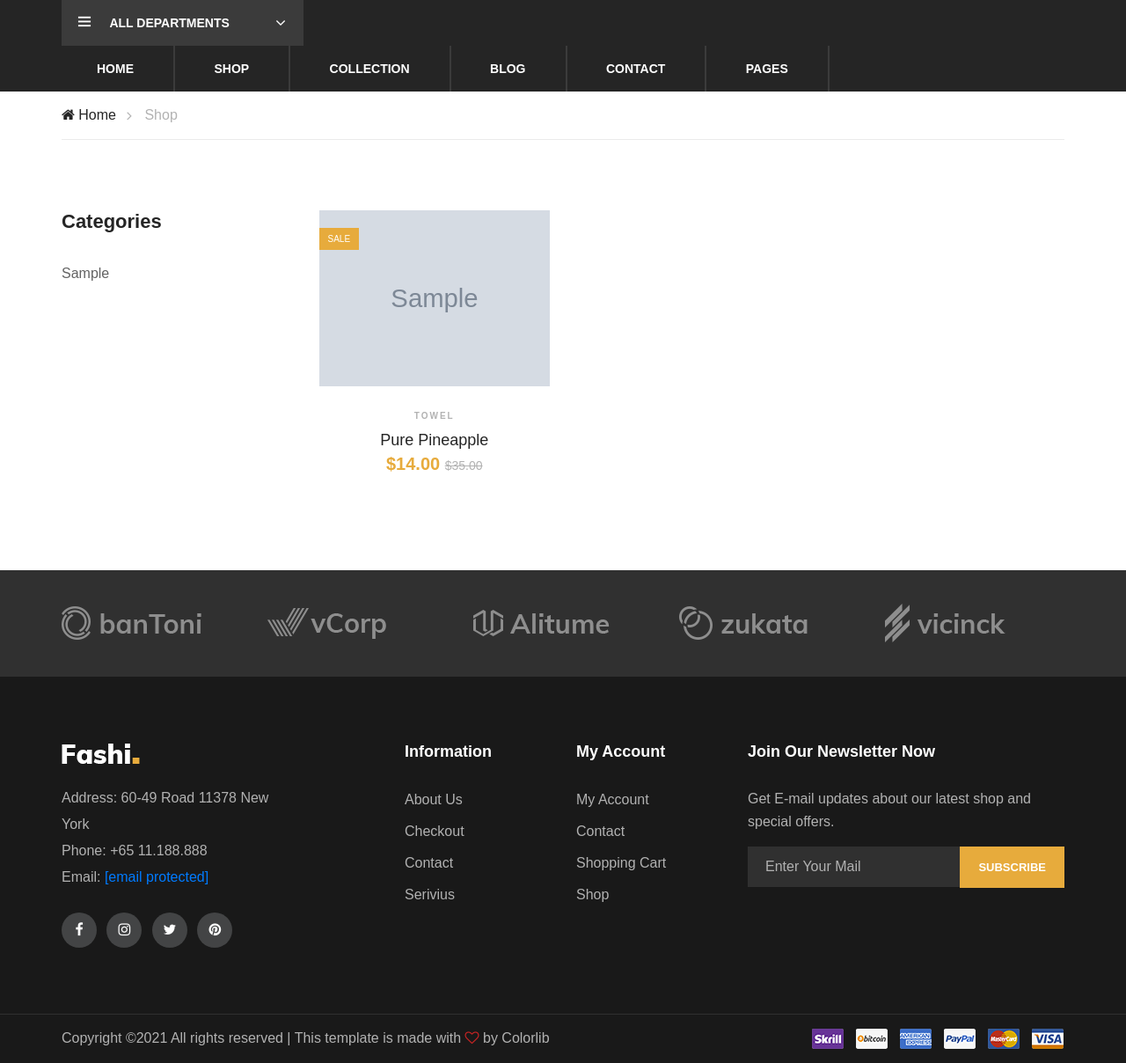
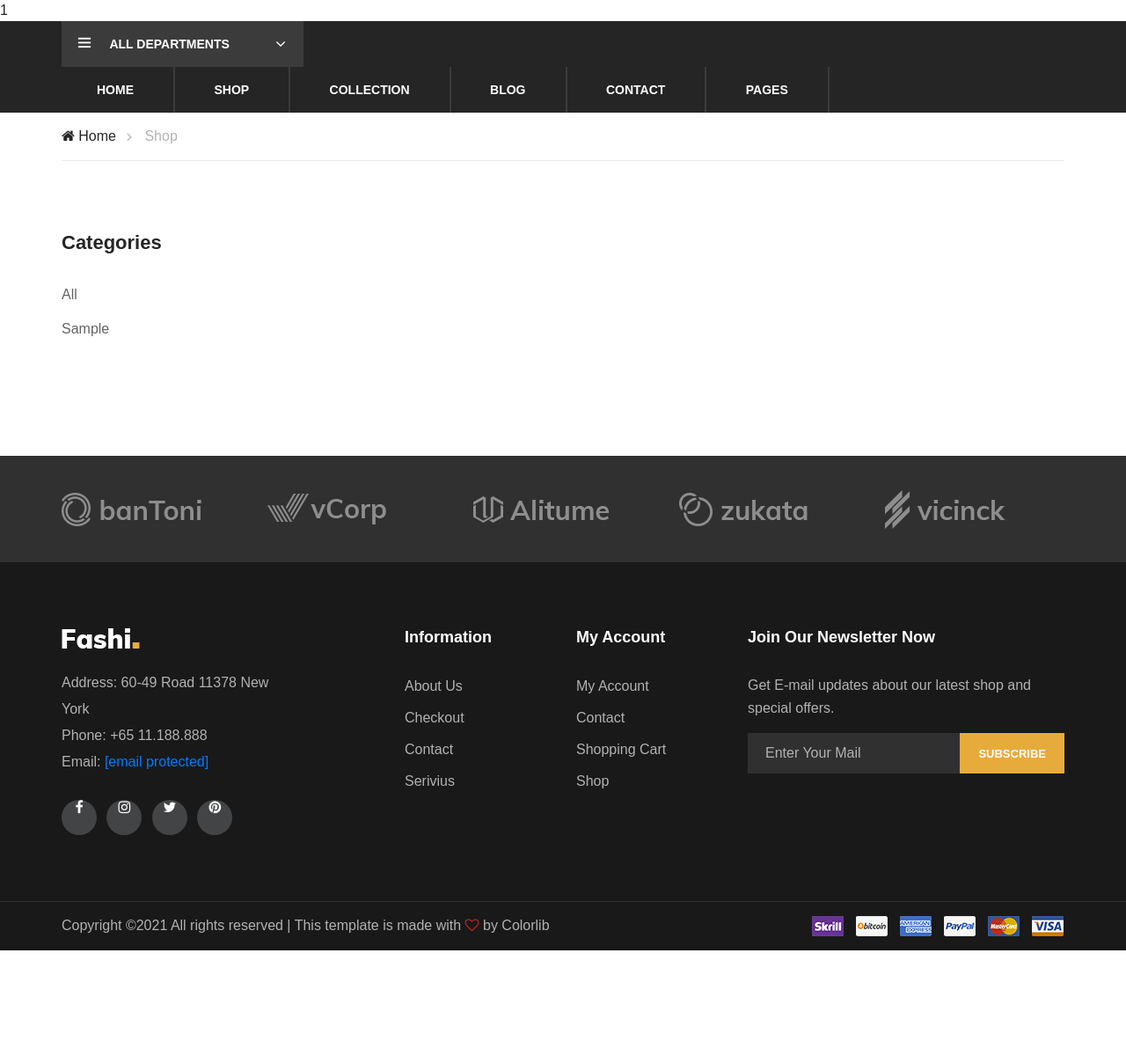
Before and after one commit to khushalmehta/Balaji, a PHP site: page /shop.php?pcategory=1 in a window 1280 px wide. Shown: the whole page at 88% size. After the commit the page ends 1080 px from the top, so only its background shows below. Run offline with PHP 8.4, Linux system fonts and the light colour scheme; tables that the repository leaves empty or names only in its code hold one stand-in row (values such as "Sample post"); grey boxes marked "Sample" are stand-in pictures; some libraries are stand-ins or nearby versions; some web fonts are replaced.

Commit message:
Update shop.php

```diff
--- a/shop.php
+++ b/shop.php
@@ -1,8 +1,16 @@
 <?php
 require 'Admin/config.php';
-    $query="select * from products";
-    $display_product=mysqli_query($con,$query);
-    $cat=mysqli_query($con,"select * from products");
+$cat=$_GET['pcategory'];
+echo $cat;
+	if($cat=="all"){
+		$query="select * from products";
+		$display_product=mysqli_query($con,$query);
+	}
+	else
+	{$query="select * from products where pcategory='$cat'";
+    $display_product=mysqli_query($con,$query);}
+
+    $cat=mysqli_query($con,"select distinct pcategory from products");
 
 
  ?>
@@ -103,6 +111,11 @@ require 'Admin/config.php';
 </div>
 
 
+
+
+
+
+
 <section class="product-shop spad">
 <div class="container">
 <div class="row">
@@ -110,10 +123,11 @@ require 'Admin/config.php';
 <div class="filter-widget">
 <h4 class="fw-title">Categories</h4>
 <ul class="filter-catagories">
+	<li><a href="shop.php?pcategory=all">All</a></li>
 		<?php
             while($r=mysqli_fetch_array($cat)){
 ?>
-<li><a href="#"><?php echo $r['pcategory']; ?></a></li>
+<li><a href="shop.php?pcategory=<?php echo $r['pcategory'] ?>"><?php echo $r['pcategory']; ?></a></li>
 
 <?php } ?>
 </ul>
@@ -138,7 +152,7 @@ require 'Admin/config.php';
 
 <div class="pi-pic">
 <img style="width: 100px;height: 200px;" src="Admin/<?php echo $row['pimage'];?>" alt="">
-<div class="sale pp-sale">Sale</div>
+
 <div class="icon">
 <i class="icon_heart_alt"></i>
 </div>
```
